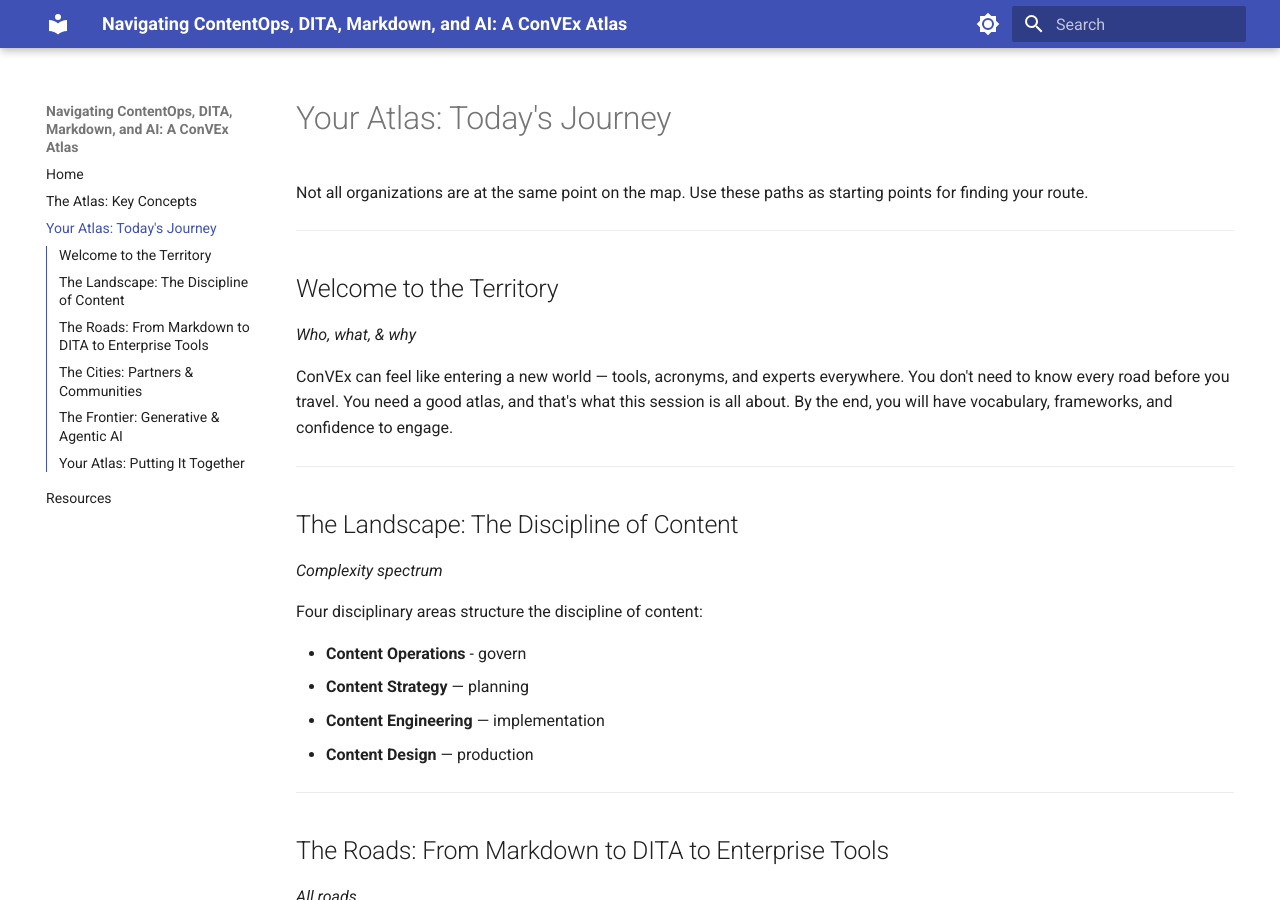
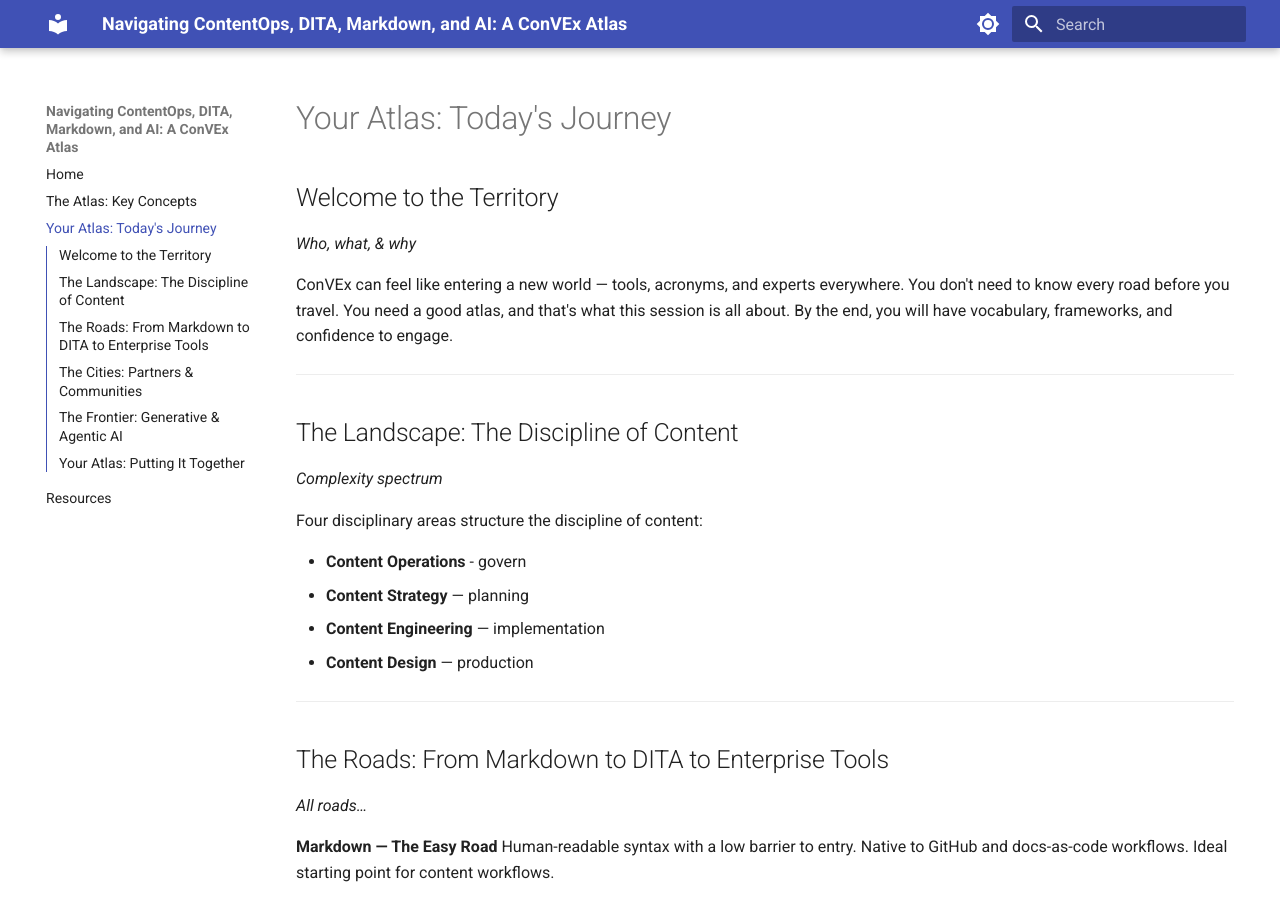
Before and after one commit to VT-Evia/convex-atlas-handout, an MkDocs documentation site: the page built from docs/paths.md, in a window 1280 px wide and 900 px high. Built offline with MkDocs 1.6.1 and Material for MkDocs 9.7.7, drawn with Linux system fonts in a browser that asks for light colours.

Commit message:
removed shortdesc

```diff
--- a/docs/paths.md
+++ b/docs/paths.md
@@ -1,8 +1,4 @@
 # Your Atlas: Today's Journey
-
-Not all organizations are at the same point on the map. Use these paths as starting points for finding your route.
-
----
 
 ## Welcome to the Territory
 
```
